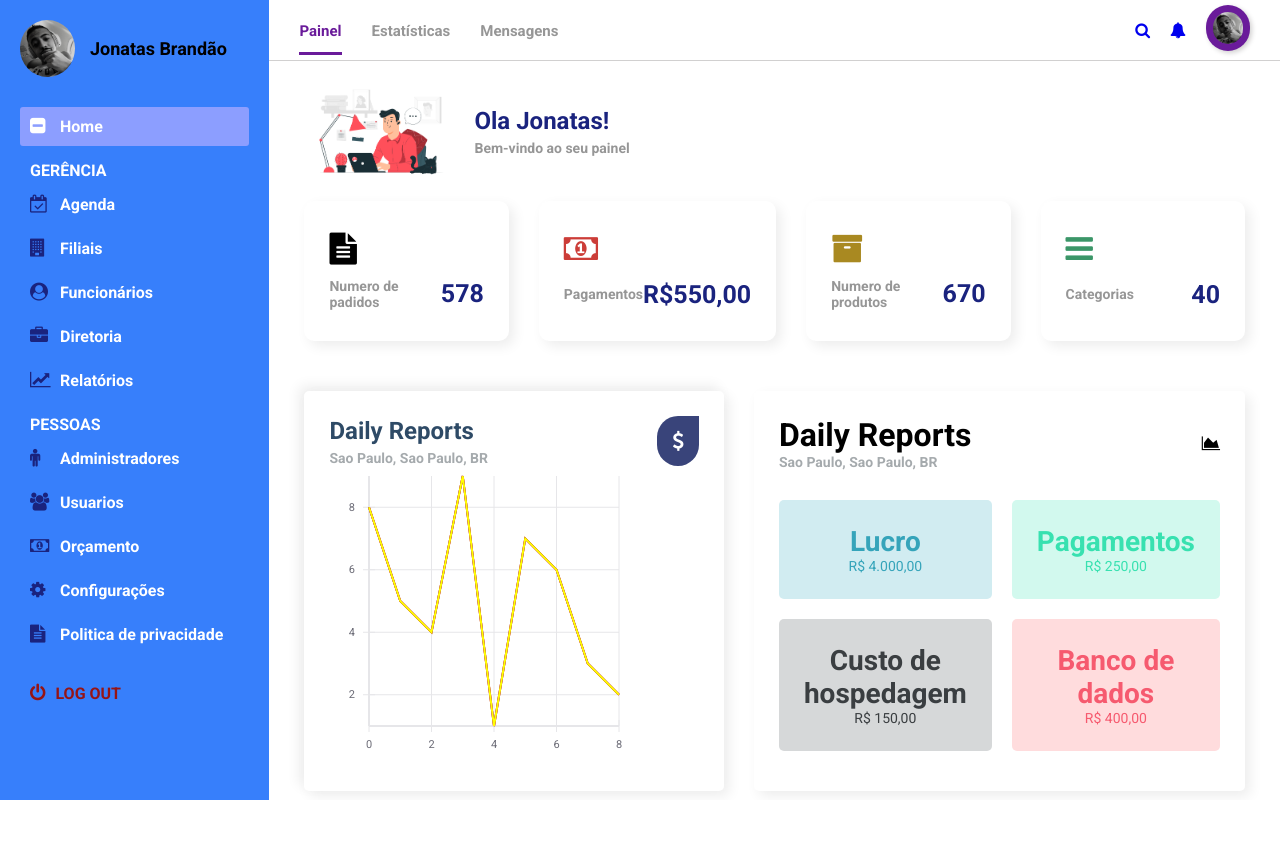
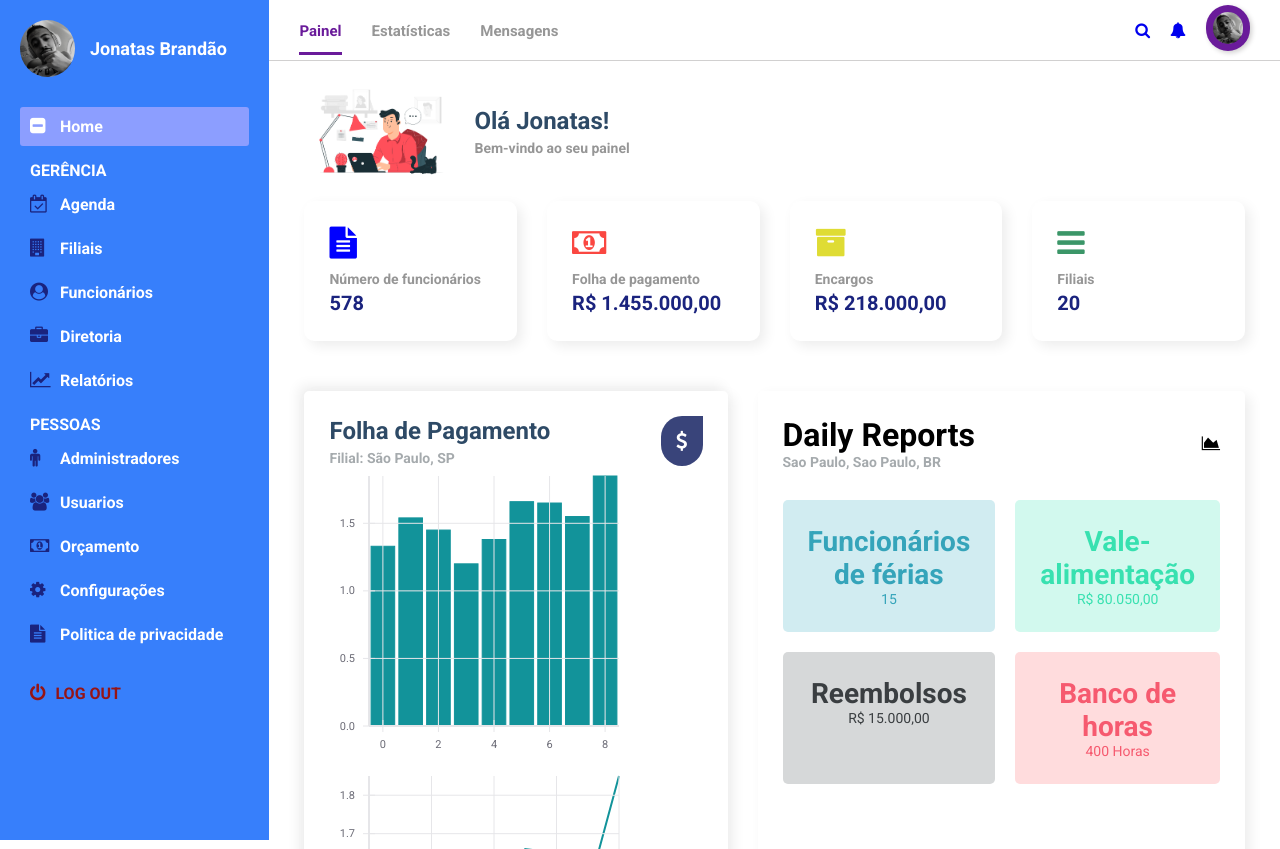
Before and after one commit to jonbrand/onboarding-app, a React (Create React App) app: page / in a window 1280 px wide. Before the commit the page ends 800 px from the top, so only its background shows below. Built offline with nearby package versions, Linux system fonts and the light colour scheme.

Commit message:
feat: add charts

```diff
--- a/src/components/charts/index.js
+++ b/src/components/charts/index.js
@@ -1,32 +1,40 @@
 import '../../../node_modules/react-vis/dist/style.css';
-import { XYPlot, LineSeries, XAxis, YAxis, VerticalGridLines, HorizontalGridLines } from 'react-vis';
+import { XYPlot, LineSeries, XAxis, YAxis, VerticalGridLines,VerticalBarSeries, HorizontalGridLines } from 'react-vis';
 
 const Chart = () => {
     const data = [
-        { x: 0, y: 8},
-        { x: 1, y: 5},
-        { x: 2, y: 4},
-        { x: 3, y: 9},
-        { x: 4, y: 1},
-        { x: 5, y: 7},
-        { x: 6, y: 6},
-        { x: 7, y: 3},
-        { x: 8, y: 2},
+        { x: 0, y: 1.33},
+        { x: 1, y: 1.54},
+        { x: 2, y: 1.45},
+        { x: 3, y: 1.20},
+        { x: 4, y: 1.38},
+        { x: 5, y: 1.66},
+        { x: 6, y: 1.65},
+        { x: 7, y: 1.55},
+        { x: 8, y: 1.85},
     ]
 
     return (
+        <>
             <div className={{ marginTop: '15px' }}>
                 <XYPlot height={300} width={300}>
+                    <VerticalBarSeries data={data} />
                     <VerticalGridLines />
                     <HorizontalGridLines />
                     <XAxis />
                     <YAxis />
-                <LineSeries data={data} color="red" />
-                <LineSeries data={data} color="purple" />
-                <LineSeries data={data} color="yellow" />
-
                 </XYPlot>
             </div>
+            <div className={{ marginTop: '15px' }}>
+                <XYPlot height={300} width={300}>
+                    <LineSeries data={data} />
+                    <VerticalGridLines />
+                    <HorizontalGridLines />
+                    <XAxis />
+                    <YAxis />
+                </XYPlot>
+            </div>
+        </>
     )
 }
 
--- a/src/components/main/index.css
+++ b/src/components/main/index.css
@@ -21,7 +21,7 @@ main {
 
 .main-greeting > h1 {
     font-size: 24px;
-    color: var(--dark-indigo);
+    color: var(--marine-blue);
     margin-bottom: 5px;
 }
 
@@ -52,12 +52,25 @@ main {
 
 .card-inner {
     display: flex;
-    align-items: center;
-    justify-content: space-between;
+    flex-direction: column;
 }
 
-.card-inner > span {
-    font-size: 25px;
+.card-title {
+    display: flex;
+}
+
+.card-content {
+    margin-top: 12px;
+    width: 100%;
+}
+
+.card-content > p {
+    margin-bottom: 4px;
+    font-size: 14px;
+}
+
+.card-content > span {
+    font-size: 20px;
 }
 
 .charts {
--- a/src/components/main/index.js
+++ b/src/components/main/index.js
@@ -10,41 +10,57 @@ const Main = () => {
                 <div className="main-title">
                     <img src={hello} alt="office" />
                     <div className="main-greeting">
-                        <h1>Ola Jonatas!</h1>
+                        <h1>Olá Jonatas!</h1>
                         <p>Bem-vindo ao seu painel</p>
                     </div>
                 </div>
 
                 <div className="main-cards">
                     <div className="card">
-                        <i className="fa fa-file-text fa-2x text-lightblue"></i>
                         <div className="card-inner">
-                            <p className="text-primary-p">Numero de padidos</p>
-                            <span className="font-bold text-title">578</span>
+                            <div className="card-title">
+                                <i className="fa fa-file-text fa-2x text-lightblue"></i>
+                            </div>
+                            <div className="card-content">
+                                <p className="text-primary-p">Número de funcionários</p>
+                                <span className="font-bold text-title">578</span>
+                            </div>
                         </div>
                     </div>
 
                     <div className="card">
-                        <i className="fa fa-money fa-2x text-red"></i>
                         <div className="card-inner">
-                            <p className="text-primary-p">Pagamentos</p>
-                            <span className="font-bold text-title">R$550,00</span>
+                            <div className="card-title">
+                                <i className="fa fa-money fa-2x text-red"></i>
+                            </div>
+                            <div className="card-content">
+                                <p className="text-primary-p">Folha de pagamento</p>
+                                <span className="font-bold text-title">R$ 1.455.000,00</span>
+                            </div>
                         </div>
                     </div>
 
                     <div className="card">
-                        <i className="fa fa-archive fa-2x text-yellow"></i>
                         <div className="card-inner">
-                            <p className="text-primary-p">Numero de produtos</p>
-                            <span className="font-bold text-title">670</span>
+                            <div className="card-title">
+                                <i className="fa fa-archive fa-2x text-yellow"></i>
+                            </div>
+                            <div className="card-content">
+                                <p className="text-primary-p">Encargos</p>
+                                <span className="font-bold text-title">R$ 218.000,00</span>
+                            </div>
                         </div>
                     </div>
 
                     <div className="card">
-                        <i className="fa fa-bars fa-2x text-green"></i>
                         <div className="card-inner">
-                            <p className="text-primary-p">Categorias</p>
-                            <span className="font-bold text-title">40</span>
+                            <div className="card-title">
+                                <i className="fa fa-bars fa-2x text-green"></i>
+                            </div>
+                            <div className="card-content">
+                                <p className="text-primary-p">Filiais</p>
+                                <span className="font-bold text-title">20</span>
+                            </div>
                         </div>
                     </div>
                 </div>
@@ -53,8 +69,8 @@ const Main = () => {
                     <div className="charts-left">
                         <div className="charts-left-title">
                             <div>
-                                <h1>Daily Reports</h1>
-                                <p>Sao Paulo, Sao Paulo, BR</p>
+                                <h1>Folha de Pagamento</h1>
+                                <p>Filial: São Paulo, SP</p>
                             </div>
                             <i className="fa fa-usd"></i>
                         </div>
@@ -72,23 +88,23 @@ const Main = () => {
 
                         <div className="charts-right-cards">
                             <div className="card1">
-                                <h1>Lucro</h1>
-                                <p>R$ 4.000,00</p>
+                                <h1>Funcionários de férias</h1>
+                                <p>15</p>
                             </div>
 
                             <div className="card2">
-                                <h1>Pagamentos</h1>
-                                <p>R$ 250,00</p>
+                                <h1>Vale-alimentação</h1>
+                                <p>R$ 80.050,00</p>
                             </div>
 
                             <div className="card3">
-                                <h1>Custo de hospedagem</h1>
-                                <p>R$ 150,00</p>
+                                <h1>Reembolsos</h1>
+                                <p>R$ 15.000,00</p>
                             </div>
 
                             <div className="card4">
-                                <h1>Banco de dados</h1>
-                                <p>R$ 400,00</p>
+                                <h1>Banco de horas</h1>
+                                <p> 400 Horas</p>
                             </div>
                         </div>
 
--- a/src/components/sidebar/style.css
+++ b/src/components/sidebar/style.css
@@ -5,13 +5,14 @@
     padding: 20px;
     -webkit-transition: all 0.5s;
     transition: all 0.5s;
+    height: 100vh;
 }
 
 .sidebar-title {
     display: flex;
     justify-content: space-between;
     align-items: center;
-    color: var(--black);
+    color: var(--white);
     margin-bottom: 30px;
 }
 
--- a/src/index.css
+++ b/src/index.css
@@ -8,6 +8,7 @@
   --dark-grey: #121212;
   --light-grey: #d1d0d0;
   --dark-blue: #377FFB;
+  --marine-blue: #2e4a66;
   --indigo: #8C9EFF;
   --dark-indigo: #1a237e;
   --dark-red: #961414;
@@ -61,12 +62,16 @@ body {
   color: var(--dark-indigo);
 }
 
+.text-lightblue {
+  color: blue;
+}
+
 .text-red {
-  color: #cc3d38;
+  color: #fa4741;
 }
 
 .text-yellow {
-  color: #a98921;
+  color: #dfdc34;
 }
 
 .text-green {
```
Lines whose indentation alone changed are shown as unchanged.
